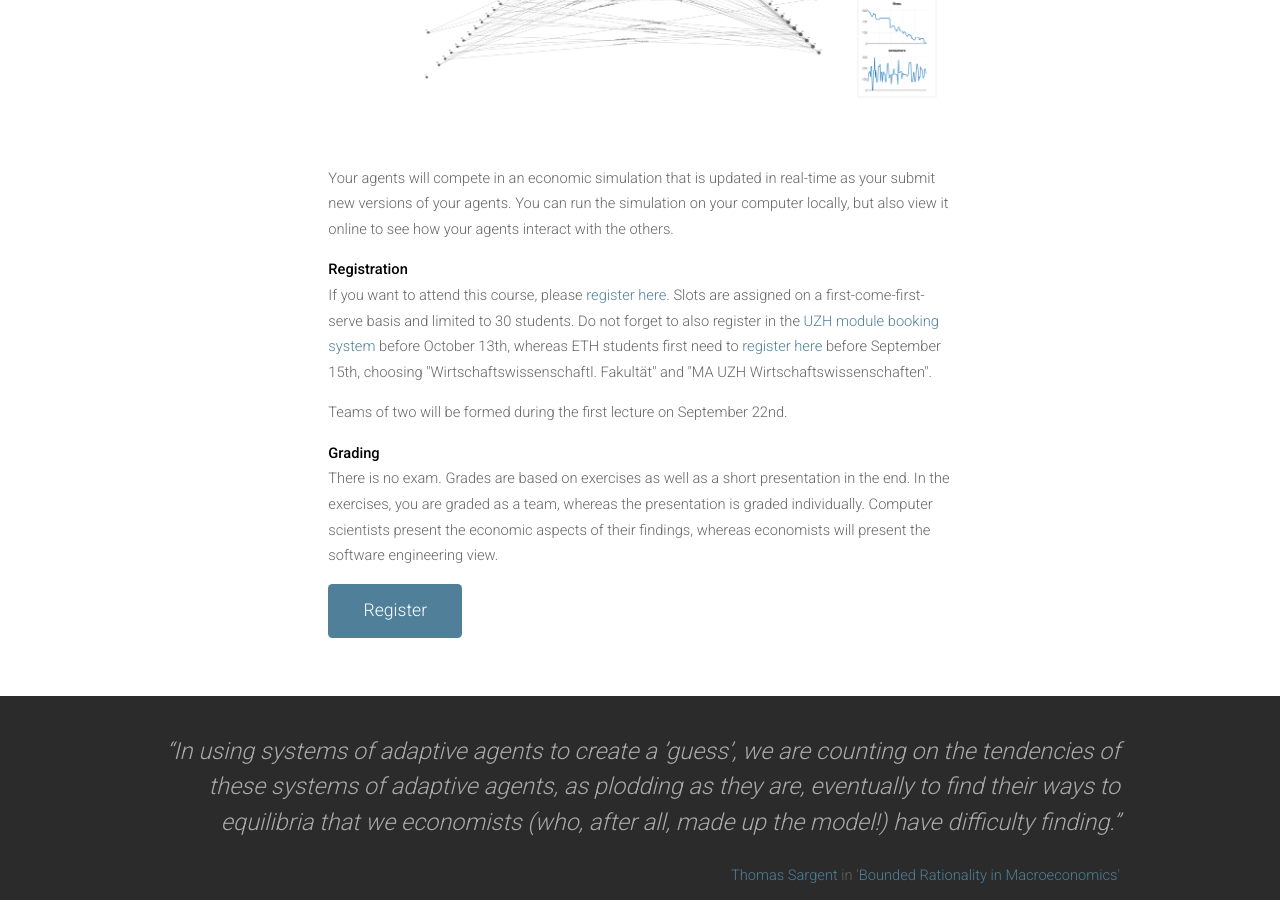
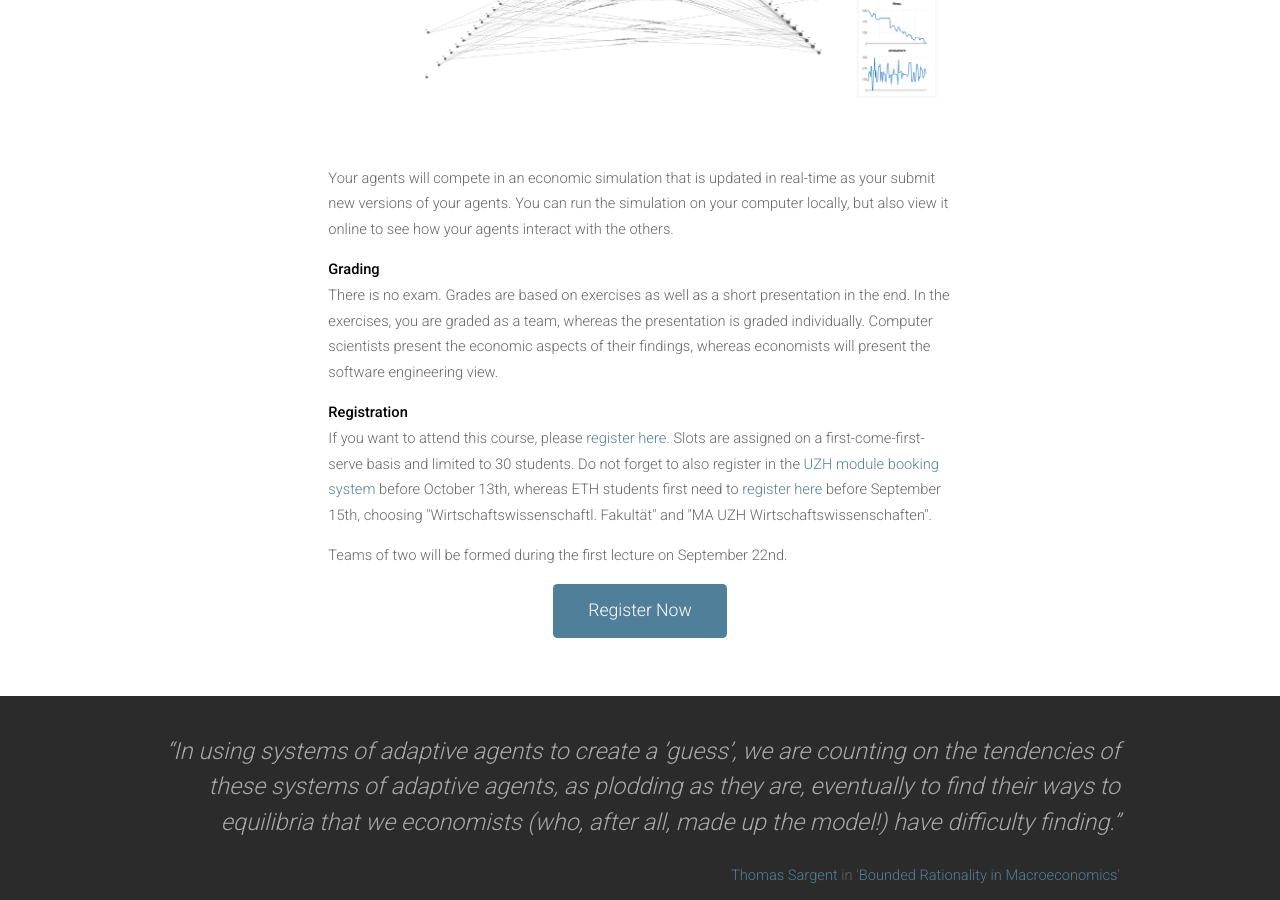
Before and after one commit to meisserecon/www, a Jekyll site: the page built from course.md, in a window 1280 px wide and 900 px high, scrolled down 1293 px. Built offline with Jekyll 4.4.1, drawn with Linux system fonts in a browser that asks for light colours; nearby versions of some CDN libraries.

Commit message:
Update course.md

```diff
--- a/course.md
+++ b/course.md
@@ -14,14 +14,15 @@ permalink: /course/
 
 <p><img src="/assets/images/tradeview.png" alt="" class="image full"> Your agents will compete in an economic simulation that is updated in real-time as your submit new versions of your agents. You can run the simulation on your computer locally, but also view it online to see how your agents interact with the others.</p>
 
+
+<b>Grading</b>
+
+<p>There is no exam. Grades are based on exercises as well as a short presentation in the end. In the exercises, you are graded as a team, whereas the presentation is graded individually. Computer scientists present the economic aspects of their findings, whereas economists will present the software engineering view.</p>
+
 <b>Registration</b>
 
 <p>If you want to attend this course, please <a href="https://docs.google.com/forms/d/e/1FAIpQLSfiUZGNaYk8NIR_RWXHa7f5W4S-vUUTmfpFBs0hOOgmZ22x-w/viewform?usp=sf_link">register here</a>. Slots are assigned on a first-come-first-serve basis and limited to 30 students. Do not forget to also register in the <a href="https://idagreen.uzh.ch/mb/">UZH module booking system</a> before October 13th, whereas ETH students first need to <a href="http://www.uzh.ch/de/studies/application/mobilitaet/applyhsuma.html">register here</a> before September 15th, choosing "Wirtschaftswissenschaftl. Fakultät" and "MA UZH Wirtschaftswissenschaften".</p>
 
 <p>Teams of two will be formed during the first lecture on September 22nd.</p>
 
-<b>Grading</b>
-
-<p>There is no exam. Grades are based on exercises as well as a short presentation in the end. In the exercises, you are graded as a team, whereas the presentation is graded individually. Computer scientists present the economic aspects of their findings, whereas economists will present the software engineering view.</p>
-
-<p><a href="https://docs.google.com/forms/d/e/1FAIpQLSfiUZGNaYk8NIR_RWXHa7f5W4S-vUUTmfpFBs0hOOgmZ22x-w/viewform?usp=sf_link" class="button button-style1">Register</a></p>
+<p><center><a href="https://docs.google.com/forms/d/e/1FAIpQLSfiUZGNaYk8NIR_RWXHa7f5W4S-vUUTmfpFBs0hOOgmZ22x-w/viewform?usp=sf_link" class="button button-style1">Register Now</a></center></p>
```
